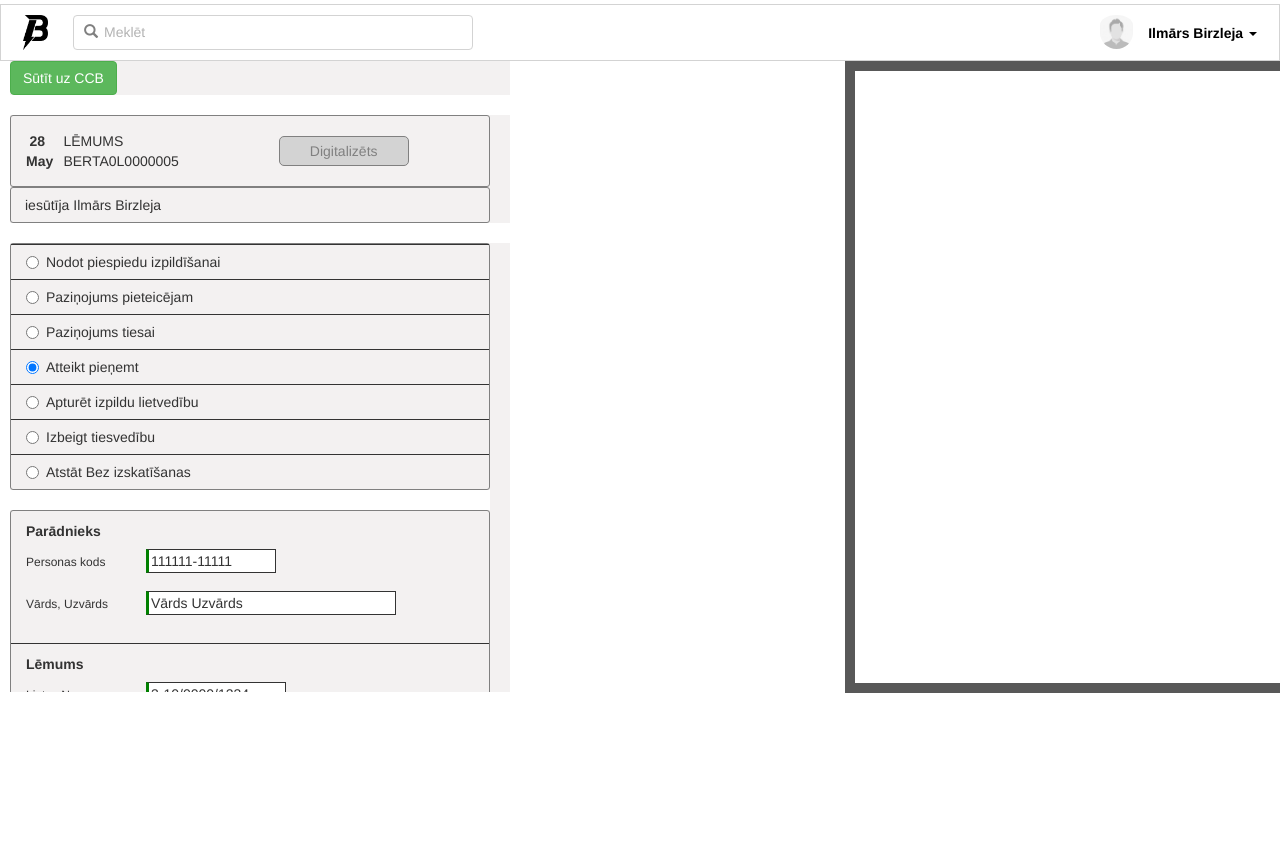
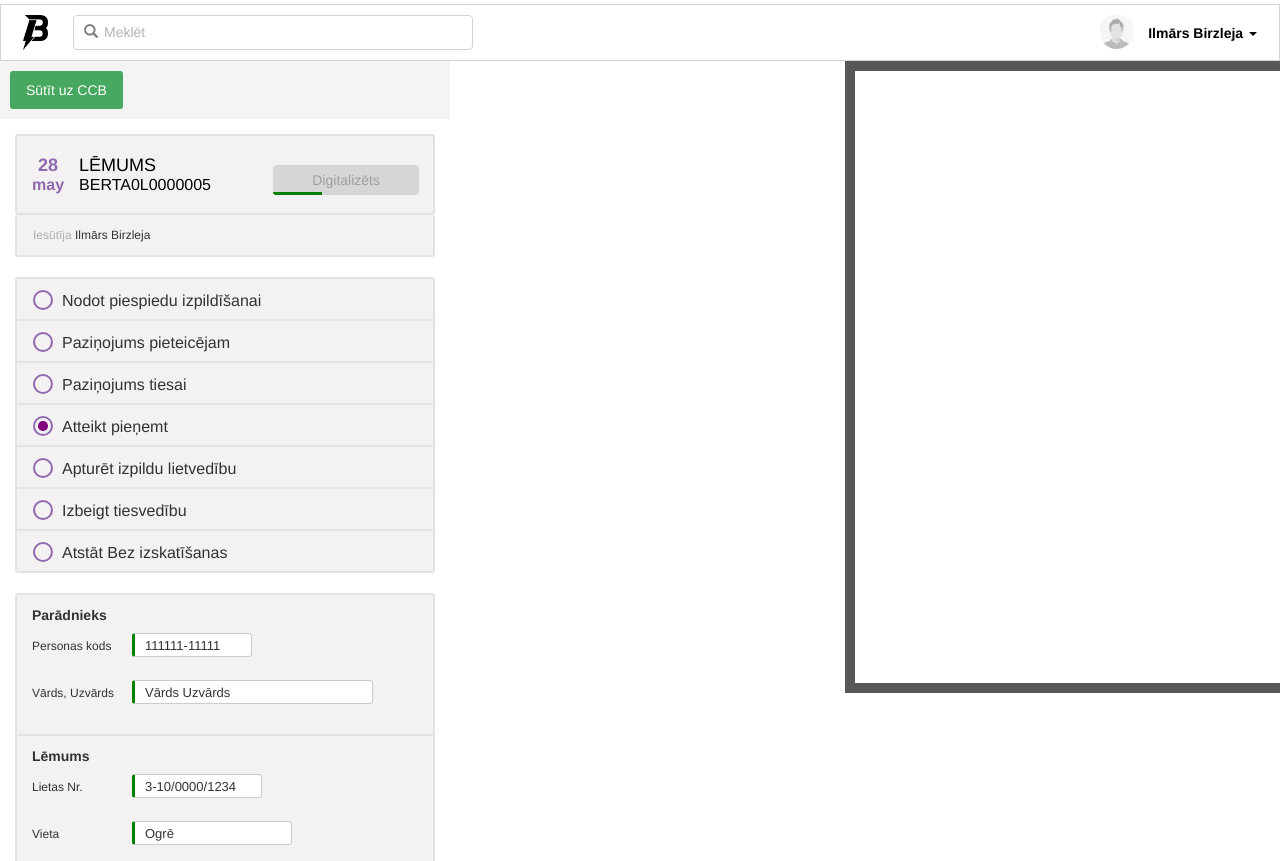
Before and after one commit to Pelmenis4/prakse, an Angular app: page /document/1 in a window 1280 px wide. Shown: the top 861 px of the page. Before the commit the page ends 800 px from the top, so only its background shows below. Built offline with nearby package versions, Linux system fonts and the light colour scheme.

Commit message:
Document view styling

```diff
--- a/src/app/document-view/document-view-data/document-view-data.component.css
+++ b/src/app/document-view/document-view-data/document-view-data.component.css
@@ -1,15 +1,45 @@
 .data-container {
-    background-color: rgb(243, 241, 241);
-    margin-left: 10px;
-    width: 500px;
-    padding-right: 20px;
+    margin-left: 15px;
+    width: 420px;
+    margin-right: 15px;
+}
+
+.data-height {
+    height: 81px;
+}
+
+.data-height2 {
+    height: 42px;
 }
 
 .data-border {
     border-style: solid;
-    border-width: 1px;
-    border-color: grey;
+    border-width: 2px;
+    border-color: rgb(227, 227, 227);;
     border-radius: 3px;
+    background-color: rgb(243, 241, 241);
+}
+
+.top-border {
+    border-top: 2px solid rgb(227, 227, 227);
+    background-color: rgb(243, 241, 241);
+
+}
+
+.data-border2 {
+    border-bottom: solid 2px rgb(227, 227, 227);;
+    border-left: solid 2px rgb(227, 227, 227);;
+    border-right: solid 2px rgb(227, 227, 227);;
+    border-radius: 3px;
+    background-color: rgb(243, 241, 241);
+}
+
+.button-field {
+    background-color: rgb(244, 244, 244);
+    padding-top: 10px;
+    padding-bottom: 10px;
+    padding-left: 10px;
+    margin-bottom: 15px;
 }
 
 /* Lēmums */
@@ -21,8 +51,9 @@
 
 .data-date {
     font-weight: bold;
-    width: 5%;
     text-align: center;
+    color: rgb(143,105,174);
+    margin-top: -3px;
 }
 
 .data-decision {
@@ -31,23 +62,38 @@
 
 
 .data-status {
-    background-color: lightgrey;
-    color: grey;
-    margin-left: 100px;
-    margin-top: 5px;
+    position: absolute;
+    right: 31px;
+    background-color: rgb(214, 214, 214);
+    color: rgb(159, 159, 159);
+    margin-top: 9px;
     padding-top: 4px;
-    padding-bottom: 5px;
-    padding-left: 30px;
-    padding-right: 30px;
+    padding-bottom: 3px;
+    padding-left: 38px;
+    padding-right: 38px;
     height: 30px;
     border-style: solid;
     border-width: 1px;
-    border-radius: 5px;
+    border-color: rgb(209, 209, 209);
+    border-radius: 4px;
+    text-align: center;
+}
+/* width: 145px; */
+/* margin-left: 68px; */
+
+.data-status hr {
+    width: 49px;
+    border-top: 3px solid black;
+    margin-top: 2px;
+    margin-left: -39px;
+    border-color: green;
+    border-bottom-left-radius: 4px;
 }
 
 .data-sent-by {
-    padding: 7px;
-    margin-left: 7px;
+    padding-left: 16px;
+    padding-top: 12px;
+    font-size: 12px;
 }
 
 
@@ -59,10 +105,13 @@
     margin: 0;
 }
 
-.top-border {
-    border-top: 1px solid;
+.radio-label {
+    margin-top: 3.5px;
+    margin-left: 10px;
+    font-size: 16px;
+}
 
-}
+
 
 .data-break {
     height: 20px;
@@ -70,7 +119,7 @@
 }
 
 .data-margin-bottom {
-    margin-bottom: 15px;
+    margin-bottom: 12px;
 }
 
 /* Inputs */
@@ -103,10 +152,206 @@
 
 .data-text-area {
     width: 230px;
-    margin-top: 30px;
     vertical-align: top;
+    margin-left: -20px;
+    margin-top: 12px;
 }
 
 .data-text {
     margin-left: 15px;
 }
+
+
+  /* smaller things */
+
+  .date-number {
+    font-size: 18px;
+  }
+
+  .date-month {
+    margin-top: -5.2px;
+    font-size: 16px;
+  }
+
+  .data-font {
+    font-size: 18px;
+    color: black;
+  }
+
+  .data-font2 {
+    font-size: 16px;
+    margin-top: -5px;
+    color: black;
+  }
+
+  .data-padding-top {
+    padding-top: 20px;
+  }
+
+  .data-number-position {
+    margin-left: 15px;
+    margin-top: -3px;
+  }
+
+  .data-button {
+    background-color: rgb(71, 168, 95);
+    padding-top: 9px;
+    padding-bottom: 9px;
+    padding-left: 16px;
+    padding-right: 16px;
+    color: white;
+    border: none;
+    border-radius: 3px;
+  }
+
+
+
+
+
+
+
+
+  /* inputs */
+
+
+input[type='radio'] {
+    -webkit-appearance: none;
+    width: 20px;
+    height: 20px;
+    border: 2px solid rgb(143,105,174);
+    border-radius: 50%;
+    outline: none;
+    left: 36px;
+    top: 7px;
+  }
+
+  input[type='radio']:before {
+    content: '';
+    display: block;
+    width: 60%;
+    height: 60%;
+    margin: 20% auto;
+    border-radius: 50%;
+  }
+  input[type='radio']:checked:before {
+    background:purple;
+  }
+
+
+  input[type=text] {
+    padding-left: 10px;
+    padding-top: 3px;
+    padding-bottom: 0.5px;
+    margin-left: -20px;
+    margin-bottom: 18px;
+    box-sizing: border-box;
+    border: 1px solid #ccc;
+    -webkit-transition: 0.5s;
+    transition: 0.2s;
+    outline: none;
+    border-left: 3px solid green;
+    border-radius: 3px;
+    font-size: 13px;
+  }
+
+  input[type=text]:focus {
+    border: 1px solid #555;
+  }
+
+
+  input[type=number] {
+    padding-left: 10px;
+    padding-top: 3px;
+    padding-bottom: 0.5px;
+    margin-left: -20px;
+    margin-bottom: 18px;
+    box-sizing: border-box;
+    border: 1px solid #ccc;
+    -webkit-transition: 0.5s;
+    transition: 0.2s;
+    outline: none;
+    border-left: 3px solid green;
+    border-radius: 3px;
+    font-size: 13px;
+  }
+
+  input[type=number]:focus {
+    border: 1px solid #555;
+  }
+
+  input[type=date] {
+    padding-left: 10px;
+    padding-top: 3px;
+    padding-bottom: 0.5px;
+    margin-left: -20px;
+    margin-bottom: 18px;
+    box-sizing: border-box;
+    border: 1px solid #ccc;
+    -webkit-transition: 0.5s;
+    transition: 0.2s;
+    outline: none;
+    border-left: 3px solid green;
+    border-radius: 3px;
+    font-size: 13px;
+    background-color: rgb(242, 242, 242);
+  }
+
+  input[type=date]:focus {
+    border: 1px solid #555;
+  }
+
+
+
+  select {
+    -webkit-appearance: none;
+    appearance: none;
+    background-color: green;
+    width: 80px;
+    padding-top: 4px;
+    padding-bottom: 4px;
+    padding-left: 10px;
+    background: rgb(227, 227, 227);
+    border: none;
+    border-radius: 3px;
+}
+.select-wrapper {
+    margin-left: 116px;
+    margin-top: -37px;
+    width: 80px;
+    position: relative;
+    border-radius: 2px;
+    background-color: rgb(214, 213, 213);
+}
+
+.select-arrow {
+    position: absolute;
+    zoom: 80%;
+    left: 77px;
+    top: 11px;
+}
+
+
+textarea {
+    padding-left: 10px;
+    padding-top: 3px;
+    padding-bottom: 0.5px;
+    margin-left: -20px;
+    margin-bottom: 18px;
+    box-sizing: border-box;
+    border: 1px solid #ccc;
+    -webkit-transition: 0.5s;
+    transition: 0.2s;
+    outline: none;
+    border-left: 3px solid green;
+    border-radius: 3px;
+    font-size: 13px;
+    letter-spacing: 0.7px;
+  }
+
+  textarea:focus {
+    border: 1px solid #555;
+  }
+
+.textarea-wrapper {
+    position: absolute;
+}
--- a/src/app/document-view/document-view-data/document-view-data.component.html
+++ b/src/app/document-view/document-view-data/document-view-data.component.html
@@ -1,6 +1,6 @@
 
-<div class="data-container" style="margin-bottom: 20px;">
-    <button class="btn btn-success"
+<div class="button-field">
+    <button class="data-button"
     (click)="onChangeStatus()"
     [disabled]="this.documents[this.id].personalCode == ''
     || this.documents[this.id].name == ''
@@ -15,28 +15,40 @@
 </div>
 
 <div class="data-container">
-    <div class="data-number-field data-border">
-        <div class="data-date">{{ documents[id].createdDate | date:'d MMM'  }}</div>
-        <div style="margin-left: 15px;">
-            <div>LĒMUMS</div>
-            <div>{{ documents[id].number }}</div>
+    <div class="data-number-field data-border data-height data-padding-top">
+        <div class="data-date">
+            <div class="date-number">
+                {{ documents[id].createdDate | date:'d' | lowercase  }}
+            </div>
+            <div class="date-month">
+                {{ documents[id].createdDate | date:'MMM' | lowercase  }}
+            </div>
         </div>
-        <div class="data-status">{{ statusMessage }}</div>
+        <div class="data-number-position">
+            <div class="data-font">LĒMUMS</div>
+            <div class="data-font2">{{ documents[id].number }}</div>
+        </div>
+        <div class="data-status">{{ statusMessage }}
+            <hr>
+        </div>
     </div>
 </div>
 <div class="data-container">
-    <div class="data-border">
-        <div class="data-sent-by">
-            iesūtīja {{ documents[id].uploadedBy }}
-        </div>
+    <div class="data-border2 data-height2 data-sent-by">
+        <span style="color:rgb(175, 175, 175)">
+            Iesūtīja
+        </span>
+        <span class="">
+            {{ documents[id].uploadedBy }}
+        </span>
     </div>
 </div>
 
 <div class="data-container" style="margin-top: 20px">
-        <div class="data-border">
-            <div *ngFor="let decisionRadio of decisionActions, let i = index" class="radio top-border">
-                <label>
-                    <input type="radio" name="decisionAction"
+        <div class="data-border2">
+            <div *ngFor="let decisionRadio of decisionActions, let i = index" class="radio top-border data-height2">
+                <label class="radio-label">
+                    <input type="radio" name="decisionAction" class=""
                     (click)="onDecision(decisionRadio)"
                     [checked]="decisionRadio == decisionAction"
                     [disabled]="this.documents[this.id].status == 'SENT_TO_CCB'">
@@ -53,17 +65,17 @@
                 <label class="data-label">
                     Personas kods
                 </label>
-                <input type="text" class="data-input"
+                <input type="text"
                 [(ngModel)]="this.documents[this.id].personalCode"
-                name="personalCode" style="width: 130px;"
+                name="personalCode" style="width: 120px;"
                 [disabled]="this.documents[this.id].status == 'SENT_TO_CCB'">
                 <br>
                 <label class="data-label">
                     Vārds, Uzvārds
                 </label>
-                <input type="text" class="data-input"
+                <input type="text"
                 [(ngModel)]="this.documents[this.id].name"
-                name="name" style="width: 250px;"
+                name="name" style="width: 241px;"
                 [disabled]="this.documents[this.id].status == 'SENT_TO_CCB'">
             </div>
 
@@ -72,25 +84,25 @@
                 <label class="data-label">
                     Lietas Nr.
                 </label>
-                <input type="text" class="data-input"
+                <input type="text"
                 [(ngModel)]="this.documents[this.id].caseNumber"
-                name="caseNumber" style="width: 140px;"
+                name="caseNumber" style="width: 130px;"
                 [disabled]="this.documents[this.id].status == 'SENT_TO_CCB'">
                 <br>
                 <label class="data-label">
                     Vieta
                 </label>
-                <input type="text" class="data-input"
+                <input type="text"
                 [(ngModel)]="this.documents[this.id].location"
-                name="location" style="width: 170px;"
+                name="location" style="width: 160px;"
                 [disabled]="this.documents[this.id].status == 'SENT_TO_CCB'">
                 <br>
                 <label class="data-label">
                     Datums
                 </label>
-                <input type="date" class="data-input"
+                <input type="date"
                 [(ngModel)]="this.documents[this.id].date"
-                name="date" style="width: 130px;"
+                name="date" style="width: 120px;"
                 [disabled]="this.documents[this.id].status == 'SENT_TO_CCB'">
             </div>
 
@@ -99,36 +111,39 @@
                 <label class="data-label">
                     Līguma Nr.
                 </label>
-                <input type="text" class="data-input"
+                <input type="text"
                 [(ngModel)]="this.documents[this.id].contractNumber"
-                name="contractNumber" style="width: 140px;"
+                name="contractNumber" style="width: 130px;"
                 [disabled]="this.documents[this.id].status == 'SENT_TO_CCB'">
                 <br>
                 <label class="data-label">
                     Līguma datums
                 </label>
-                <input type="date" class="data-input"
+                <input type="date"
                 [(ngModel)]="this.documents[this.id].contractDate"
-                name="contractDate" style="width: 130px;"
+                name="contractDate" style="width: 120px;"
                 [disabled]="this.documents[this.id].status == 'SENT_TO_CCB'">
                 <br>
                 <label class="data-label">
                     Parāda summa
                 </label>
                 <input type="number"
-                class="data-input" [(ngModel)]="this.documents[this.id].debtAmount"
-                name="debtAmount" style="width: 140px;"
+                [(ngModel)]="this.documents[this.id].debtAmount"
+                name="debtAmount" style="width: 90px;"
                 [disabled]="this.documents[this.id].status == 'SENT_TO_CCB'">
                 <br>
-                <label class="data-label">
+                <label class="data-label" for="select-wrapper">
                     Rēķina valūta
                 </label>
-                <select [(ngModel)]="this.documents[this.id].debtCurrency"
-                name="debtCurrency" id="debtCurrency" class="data-select"
-                [disabled]="this.documents[this.id].status == 'SENT_TO_CCB'">
+                <div class="select-wrapper">
+                    <select [(ngModel)]="this.documents[this.id].debtCurrency"
+                    name="debtCurrency" id="debtCurrency" class="data-select"
+                    [disabled]="this.documents[this.id].status == 'SENT_TO_CCB'">
                     <option value="EUR">EUR</option>
                     <option value="USD">USD</option>
-                </select>
+                    </select>
+                    <span class="glyphicon glyphicon-triangle-bottom select-arrow"></span>
+                </div>
             </div>
 
             <div class="top-border data-margin-bottom">
@@ -136,16 +151,17 @@
                 <label class="data-label">
                     Tiesa
                 </label>
-                <input type="text" class="data-input"
+                <input type="text"
                 [(ngModel)]="this.documents[this.id].court"
-                name="court" style="width: 200px;"
+                name="court" style="width: 193px;"
                 [disabled]="this.documents[this.id].status == 'SENT_TO_CCB'">
                 <br>
                 <label class="data-label">
                     Lēmums
                 </label>
+                <div class="textarea-wrapper"></div>
                 <textarea [(ngModel)]="this.documents[this.id].decision"
-                name="decision" id="" rows="3" class="data-text-area data-input"
+                name="decision" id="" rows="3" class="data-text-area "
                 [disabled]="this.documents[this.id].status == 'SENT_TO_CCB'"></textarea>
             </div>
             <br>
--- a/src/app/document-view/document-view.component.css
+++ b/src/app/document-view/document-view.component.css
@@ -12,7 +12,7 @@
 
 .document-data {
     position: absolute;
-    height: 631px;
+    height: 800px;
     overflow-y: scroll;
     overflow-x: hidden;
 }
```
